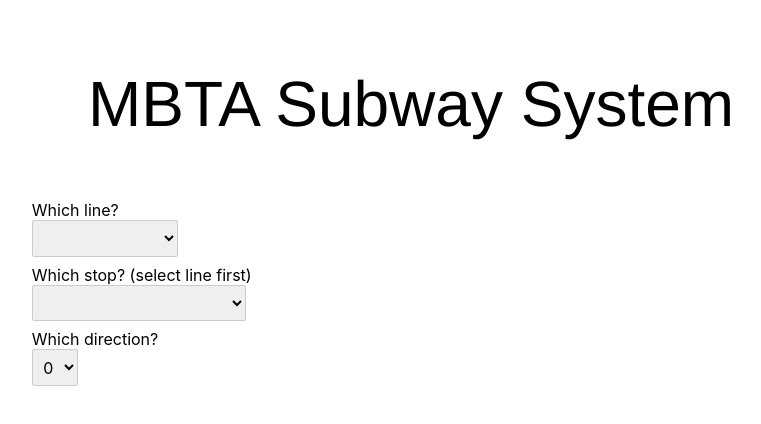
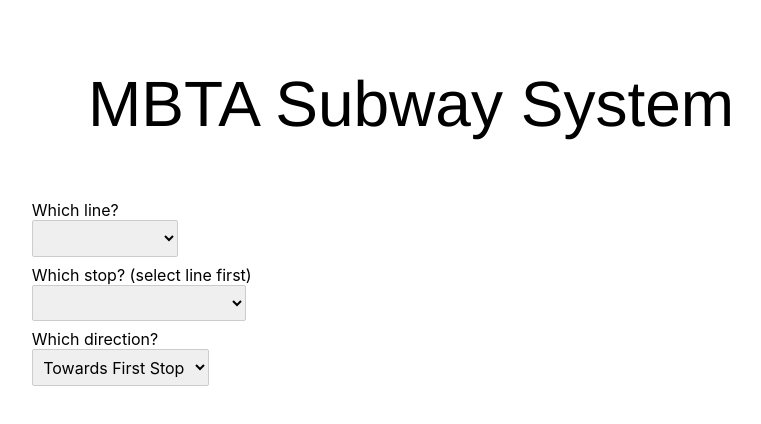
Before and after one commit to mariecreel/mbta-app, a Svelte app: page / in a window 1280 px wide. Shown: the top 424 px of the page, without its empty margins (229-990 px from the left). Built offline with nearby package versions, Linux system fonts and the light colour scheme; no server answers.

Commit message:
added text to direction selection to elaborate which stop is at the end (NOT the headsign, but according to list)

```diff
--- a/src/select-stops.svelte
+++ b/src/select-stops.svelte
@@ -63,7 +63,7 @@
     <!-- this select list populated based on which line is chosen using an API
          call...want to make the text more descriptive but depends on line
          chosen by user. use dummy values 0 and 1 to test API calls tho -->
-    <option value="0">0</option>
-    <option value="1">1</option>
+    <option value="0">Towards First Stop</option>
+    <option value="1">Towards Last Stop</option>
   </select>
 </div>
```
